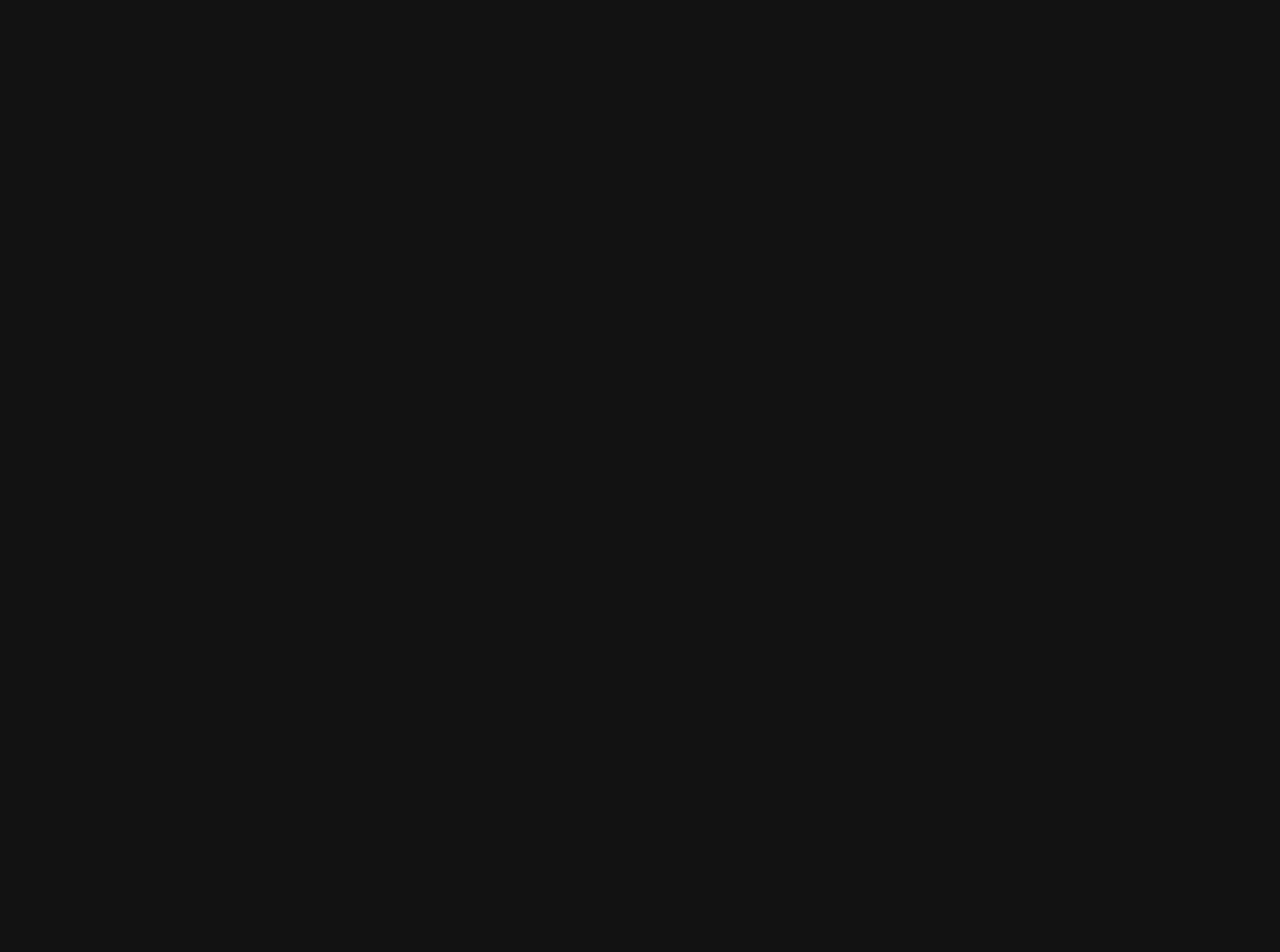
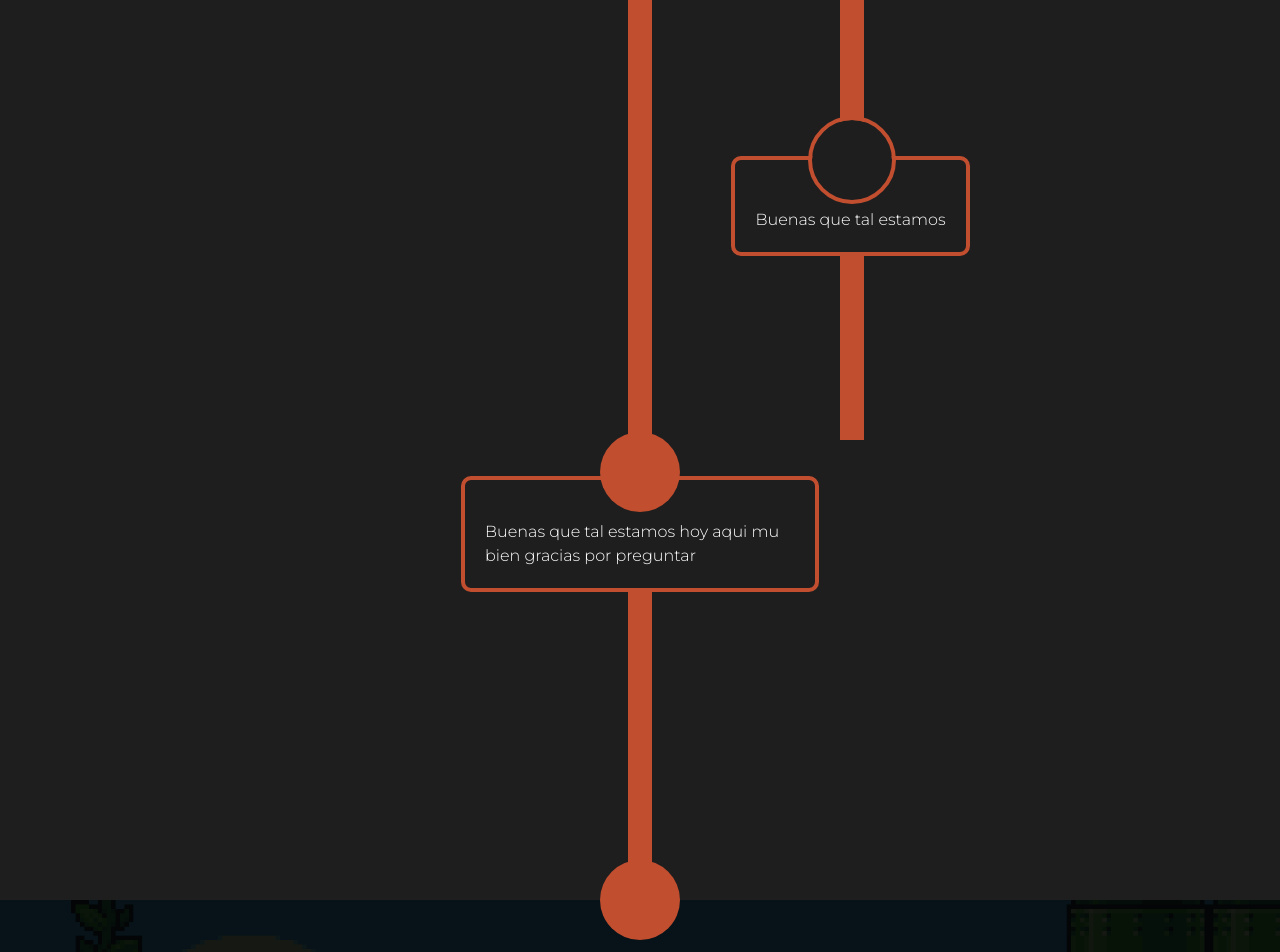
Before and after one commit to Cober-t/Cober-t.github.io, a React (Vite) app: page / in a window 1280 px wide. Shown: the part 1620-2572 px from the top of the page. Before the commit the page ends 1600 px from the top, so only its background shows below. Built offline with nearby package versions, Linux system fonts and the light colour scheme.

Commit message:
[Add] Panels first version

```diff
--- a/src/assets/tools.json
+++ b/src/assets/tools.json
@@ -2,58 +2,76 @@
     "MY GAME ENGINE":
     {
         "splashImage": "./myGameEngine/parallaxImage.png",
-        "commitsMainBranch":
-        {
-            "firstCheckpoint":
+        "commits":
+        [
             {
                 "name": "first checkpoint",
                 "description": "./myGameEngine/description/test.txt",
-                "animation": "./myGameEngine/animation/testAnimation.svg"
-            }
-        },
-        "commitsDevBranch":
-        {
-            "firstCheckpoint":
+                "animation": "./myGameEngine/animation/testAnimation.svg",
+                "main": false
+            },
             {
                 "name": "first checkpoint",
                 "description": "./myGameEngine/description/test.txt",
-                "animation": "./myGameEngine/animation/testAnimation.svg"
+                "animation": "./myGameEngine/animation/testAnimation.svg",
+                "main": false
             },
-            "secondCheckpoint":
-            {
-                "name": "second checkpoint",
-                "description": "./myGameEngine/description/test.txt",
-                "animation": "./myGameEngine/animation/testAnimation.svg"
-            }
-        }
-    },
-
-    "Unity":
-    {
-        "splashImage": "./unity/parallaxImage.jpg",
-        "commitsMainBranch":
-        {
-            "firstCheckpoint":
             {
                 "name": "first checkpoint",
                 "description": "./myGameEngine/description/test.txt",
-                "animation": "./myGameEngine/animation/testAnimation.svg"
-            }
-        },
-        "commitsDevBranch":
-        {
-            "firstCheckpoint":
+                "animation": "./myGameEngine/animation/testAnimation.svg",
+                "main": true
+            },
             {
                 "name": "first checkpoint",
                 "description": "./myGameEngine/description/test.txt",
-                "animation": "./myGameEngine/animation/testAnimation.svg"
+                "animation": "./myGameEngine/animation/testAnimation.svg",
+                "main": false
             },
-            "secondCheckpoint":
             {
-                "name": "second checkpoint",
+                "name": "first checkpoint",
                 "description": "./myGameEngine/description/test.txt",
-                "animation": "./myGameEngine/animation/testAnimation.svg"
+                "animation": "./myGameEngine/animation/testAnimation.svg",
+                "main": false
+            },
+            {
+                "name": "first checkpoint",
+                "description": "./myGameEngine/description/test.txt",
+                "animation": "./myGameEngine/animation/testAnimation.svg",
+                "main": false
+            },
+            {
+                "name": "first checkpoint",
+                "description": "./myGameEngine/description/test.txt",
+                "animation": "./myGameEngine/animation/testAnimation.svg",
+                "main": true
             }
-        }
+        ]
+    },
+
+    "UNITY":
+    {
+        "splashImage": "./unity/parallaxImage.jpg",
+        "commits":
+        [
+            {
+                "name": "first checkpoint",
+                "description": "./myGameEngine/description/test.txt",
+                "animation": "./myGameEngine/animation/testAnimation.svg",
+                "main": false
+            },
+            {
+                "name": "first checkpoint",
+                "description": "./myGameEngine/description/test.txt",
+                "animation": "./myGameEngine/animation/testAnimation.svg",
+                "main": false
+            },
+            {
+                "name": "first checkpoint",
+                "description": "./myGameEngine/description/test.txt",
+                "animation": "./myGameEngine/animation/testAnimation.svg",
+                "main": true
+            }
+        ]
     }
 }
--- a/src/components/Hero.jsx
+++ b/src/components/Hero.jsx
@@ -3,12 +3,113 @@
 import { styles } from '../styles';
 import { toolsDict } from '../constants';
 
+function NodeContentTemplate(nodeContent) {
+
+	if (nodeContent.node)
+	{
+		return (
+			<>
+				<div className='z-30 fixed top-1/2 left-1/2 -translate-x-1/2 -translate-y-1/2'>
+					<div className='bg-darkOrange resize opacity-85
+					flex flex-col min-w-[600px] min-h-[800px] rounded-[1rem]'>
+						{nodeContent.node.name}
+					</div>
+				</div>
+			</>
+		)
+	}
+}
+
+
+function Node(props) {
+
+	const [nodeVisibility, setNodeVisibility] = useState("hidden")
+	const [nodeContentHolder, setNodeHandler] = useState()
+
+	useEffect(()=> {
+
+		const handleEsc = (event) => {
+			if (event.key === 'Escape')
+				setNodeVisibility("hidden")
+		}
+		window.addEventListener('keydown', handleEsc);
+
+		return () => {
+			window.removeEventListener('keydown', handleEsc);
+		}
+	}, [])
+
+
+	if (props.node.main == true)
+	{
+		return (
+			<>
+			<div className={`${nodeVisibility}`}>
+				<NodeContentTemplate node={nodeContentHolder}/>
+			</div>
+
+			<div className='justify-center items-center mt-[-0.5rem] flex flex-col grid-cols-1 w-full h-full'>
+
+				<a className="z-20 bg-darkOrange hover:bg-red-700 h-20 w-20 rounded-full"
+				onClick={()=> {
+					document.getElementById("notif").remove()
+					setNodeHandler(props.node)
+					setNodeVisibility("block")
+
+				}}>
+				</a>
+				<div className='z-10 mt-[-2rem] resize max-w-[350px] p-5 pt-10 font-regular
+				outline-darkOrange outline outline-4 bg-backgroundColor rounded-md'>
+					Buenas que tal estamos hoy aqui mu bien gracias por preguntar
+				</div>
+
+				<div className="flex flex-col justify-center items-center mt-[-0.5rem] w-[1.5rem] h-[20rem] bg-darkOrange"/>
+			</div>
+			</>
+		)
+	}
+	else if (props.node.main == false)
+	{
+		return (
+			<>
+			<div className={`${nodeVisibility}`}>
+				<NodeContentTemplate node={nodeContentHolder}/>
+			</div>
+
+			<div className='flex flex-row items-center resize-none grid-cols-2 ml-[13.25rem] gap-x-[10rem] w-full- h-full'>
+
+				<div className="z-0 resize-none flex w-[1.5rem] h-[20rem] bg-darkOrange"/>
+
+				<div className='flex justify-center'>
+					<a className="z-10 outline outline-4 outline-darkOrange bg-backgroundColor hover:bg-red-500 h-20 w-20 rounded-full"
+					onClick={()=> {
+						setNodeHandler(props.node)
+						setNodeVisibility("block")
+					}}>
+					</a>
+
+					<div className='absolute resize max-w-[350px] mt-[2.5em] ml-[25px] p-5 pt-12 font-regular
+					outline-darkOrange outline outline-4 bg-backgroundColor rounded-md'>
+						Buenas que tal estamos
+					</div>
+
+					<div className="flex flex-col ml-[-3.25rem] w-[1.5rem] h-[20rem] bg-darkOrange"/>
+				</div>
+
+			</div>
+			</>
+		)
+	}
+}
+
 
 const Hero = () => {
 
 	const [data, setData] = useState([])
+	const [toolIndex, setToolIndex] = useState(0)
 	const [currentTool, selectTool] = useState()
     const [isLoaded, setIsLoaded] = useState(false)
+	const [isMainBranch, setMainBranch] = useState(true)
 
     useEffect(() => {
 
@@ -17,15 +118,35 @@
         .then((data) => {
 			setData(data)
             setIsLoaded(true)
-			selectTool(Object.entries(data)[0])
+			setMainBranch(true)
+			selectTool(Object.entries(data)[toolIndex])
         })
     }, [])
 
 
 	if (isLoaded && data)
 	{
+		return <>
 
-		return <>
+			{/* TOOL BRANCH */}
+			<div className='relative flex flex-col h-full w-full justify-end items-center'>
+				{currentTool && currentTool[1].commits.map((commit) =>
+					<Node node={commit} mainBranch={isMainBranch}/>
+				)}
+			</div>
+
+			{/* Init path button */}
+			<div className='absolute z-10 bg-transparent
+			justify-center items-start flex flex-row w-full h-screen'>
+				<a className="bg-darkOrange hover:bg-red-700 items-start h-20 w-20 mt-[-40px] rounded-full"
+					onClick={()=> {
+						// Init scroll animation
+						console.log("PRESSED")
+					}}/>
+			</div>
+
+
+			{/* SPLASH SCREEN */}
 			<div className='absolute z-10 flex flex-row h-screen w-full'>
 
 				<div className='flex flex-row h-screen w-full justify-center items-center'>
@@ -34,7 +155,7 @@
 					className={`bg-[image:var(--image-url)] flex flex-row h-screen w-full
 						bg-center bg-cover bg-no-repeat bg-clip-text
 						font-homeSections leading-[175px] whitespace-pre-line text-transparent
-						xs:text-[90px] sm:text-[150px] md:text-[180px] text-center items-center`}>
+						xs:text-[90px] sm:text-[150px] md:text-[180px] text-center justify-center items-center`}>
 
 						<div className='text-stroke tracking-wider'>
 							{`${currentTool[0]}`}
@@ -46,7 +167,7 @@
 					className={`absolute bg-[image:var(--image-url)] flex flex-row h-screen w-full
 						bg-center bg-cover bg-no-repeat bg-clip-text
 						font-homeSections leading-[175px] whitespace-pre-line text-transparent
-						xs:text-[90px] sm:text-[150px] md:text-[180px] text-center items-center`}>
+						xs:text-[90px] sm:text-[150px] md:text-[180px] text-center justify-center items-center`}>
 
 						<div className='tracking-wider'>
 							{`${currentTool[0]}`}
@@ -55,16 +176,33 @@
 
 				</div>
 
-
 				<div className='absolute justify-between flex flex-row w-full h-screen items-center'>
 					{/* Forward Tool */}
-					<a className="bg-darkOrange hover:bg-red-700 h-4 w-4 ml-6 rounded-full"/>
+					<a className="bg-darkOrange hover:bg-red-700 h-4 w-4 ml-6 rounded-full"
+						onClick={()=> {
+							setToolIndex(toolIndex - 1)
+							if (toolIndex <= 0)
+								setToolIndex(Object.keys(data).length - 1)
+							selectTool(Object.entries(data)[toolIndex])
+							console.log(toolIndex)
+						}}/>
+
+
 					{/* Backward Tool */}
-					<a className="bg-darkOrange hover:bg-red-700 h-4 w-4 mr-6 rounded-full"/>
+					<a className="bg-darkOrange hover:bg-red-700 h-4 w-4 mr-6 rounded-full"
+						onClick={()=> {
+							setToolIndex(toolIndex + 1)
+							if (toolIndex >= Object.keys(data).length - 1)
+								setToolIndex(0)
+							selectTool(Object.entries(data)[toolIndex])
+							console.log(toolIndex)
+						}}/>
 				</div>
 
 			</div>
 
+
+			{/* Tranparent background Image / Gif */}
 			<div className='flex flex-row h-screen w-full'>
 
 				<div style={{'--image-url': `url(${currentTool[1].splashImage})`}}
--- a/src/components/Home.jsx
+++ b/src/components/Home.jsx
@@ -25,9 +25,9 @@
 
 			<div className='py-[100px]'/> */}
 
-			<div className="relative z-0 bg-contactColor">
+			{/* <div className="relative z-0 bg-contactColor">
 				<Contact />
-			</div>
+			</div> */}
 
 		</section>
 	)
```
Also changed, not shown: 1 other file (tests, documents, lock files or other folders).
